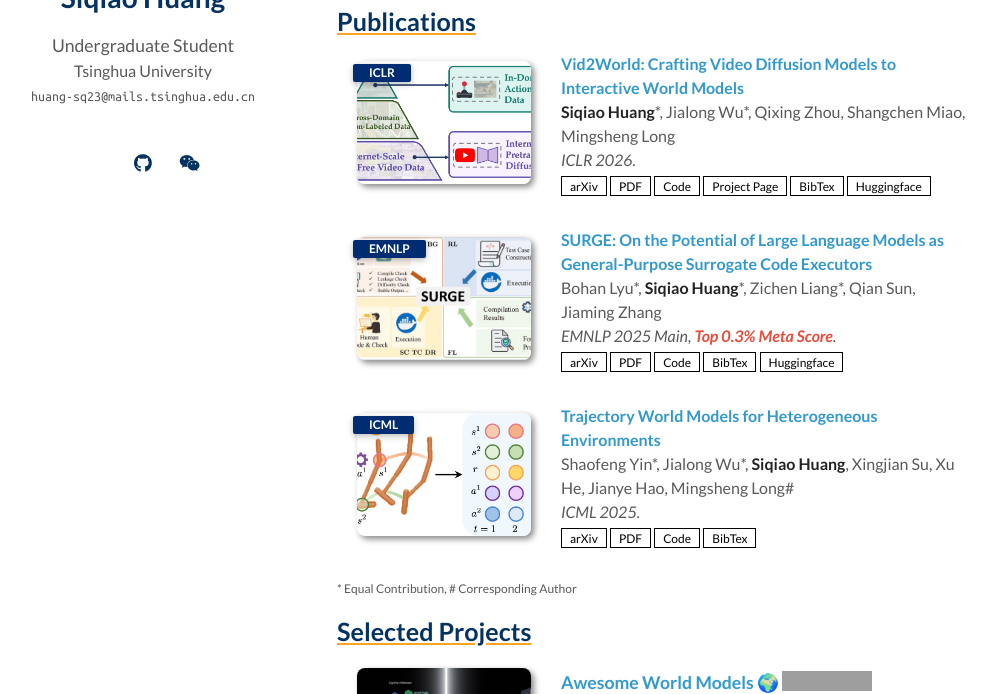
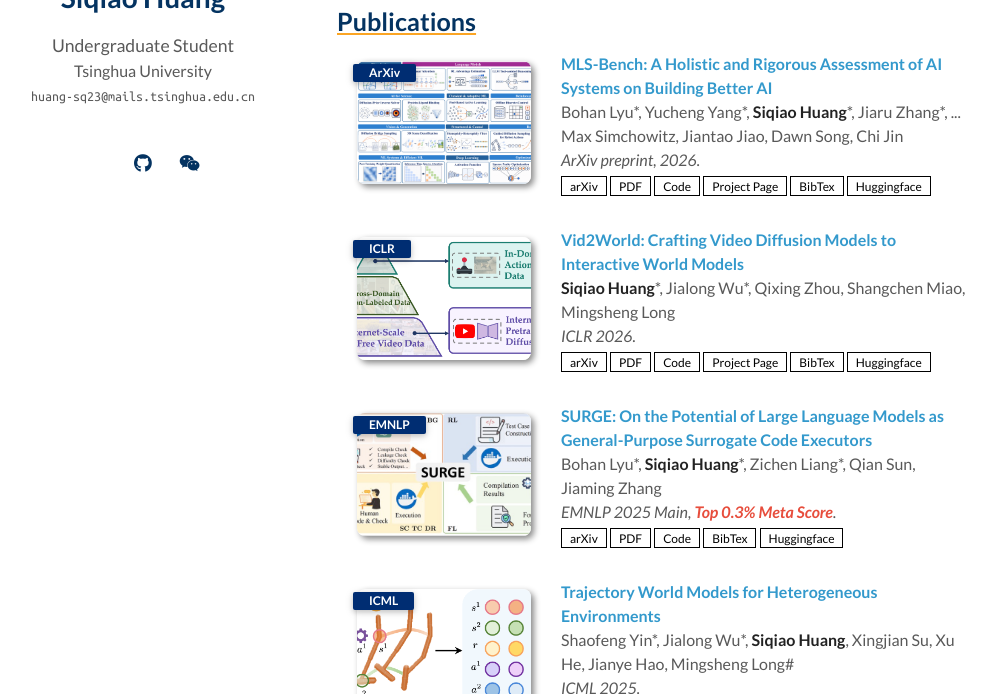
Before and after one commit to knightnemo/knightnemo.github.io, a Jekyll site: the page built from index.md, in a window 1280 px wide and 900 px high, scrolled down 1017 px, cut to the strip 206-900 px from the top of the window. Shown: the whole strip, without its empty margins (133-1129 px from the left). Built offline with Jekyll 4.4.1, drawn with Linux system fonts in a browser that asks for light colours; a style sheet for code colours, icons or effects is not loaded; our own code applies the rules of GitHub Pages for plain Markdown files; grey boxes are pictures that could not be loaded.

Commit message:
Add MLS-Bench publication

```diff
--- a/_data/publications.yml
+++ b/_data/publications.yml
@@ -1,4 +1,15 @@
 main:
+  - title: "MLS-Bench: A Holistic and Rigorous Assessment of AI Systems on Building Better AI"
+    authors: Bohan Lyu*, Yucheng Yang*, <strong>Siqiao Huang</strong>*, Jiaru Zhang*, ... <br>Max Simchowitz, Jiantao Jiao, Dawn Song, Chi Jin
+    conference_short: ArXiv
+    conference: ArXiv preprint, 2026.
+    page: https://mls-bench.com/
+    pdf: https://arxiv.org/pdf/2605.08678
+    arxiv: https://arxiv.org/abs/2605.08678
+    bibtex: ./assets/bib/mls_bench.txt
+    image: ./assets/img/mls_bench.png
+    code: https://github.com/Imbernoulli/MLS-Bench
+    huggingface: https://huggingface.co/papers/2605.08678
   - title: "Vid2World: Crafting Video Diffusion Models to Interactive World Models"
     authors: <strong>Siqiao Huang</strong>*, Jialong Wu*, Qixing Zhou, Shangchen Miao, Mingsheng Long
     conference_short: ICLR
--- /dev/null
+++ b/assets/bib/mls_bench.txt
@@ -0,0 +1,9 @@
+@misc{lyu2026mlsbench,
+  title={MLS-Bench: A Holistic and Rigorous Assessment of AI Systems on Building Better AI},
+  author={Bohan Lyu and Yucheng Yang and Siqiao Huang and Jiaru Zhang and Qixin Xu and Xinghan Li and Xinyang Han and Yicheng Zhang and Huaqing Zhang and Runhan Huang and Kaicheng Yang and Zitao Chen and Wentao Guo and Junlin Yang and Xinyue Ai and Wenhao Chai and Yadi Cao and Ziran Yang and Kun Wang and Dapeng Jiang and Huan-ang Gao and Shange Tang and Chengshuai Shi and Simon S. Du and Max Simchowitz and Jiantao Jiao and Dawn Song and Chi Jin},
+  year={2026},
+  eprint={2605.08678},
+  archivePrefix={arXiv},
+  primaryClass={cs.LG},
+  url={https://arxiv.org/abs/2605.08678}
+}
```
Also changed, not shown: assets/img/mls_bench.png (added).
